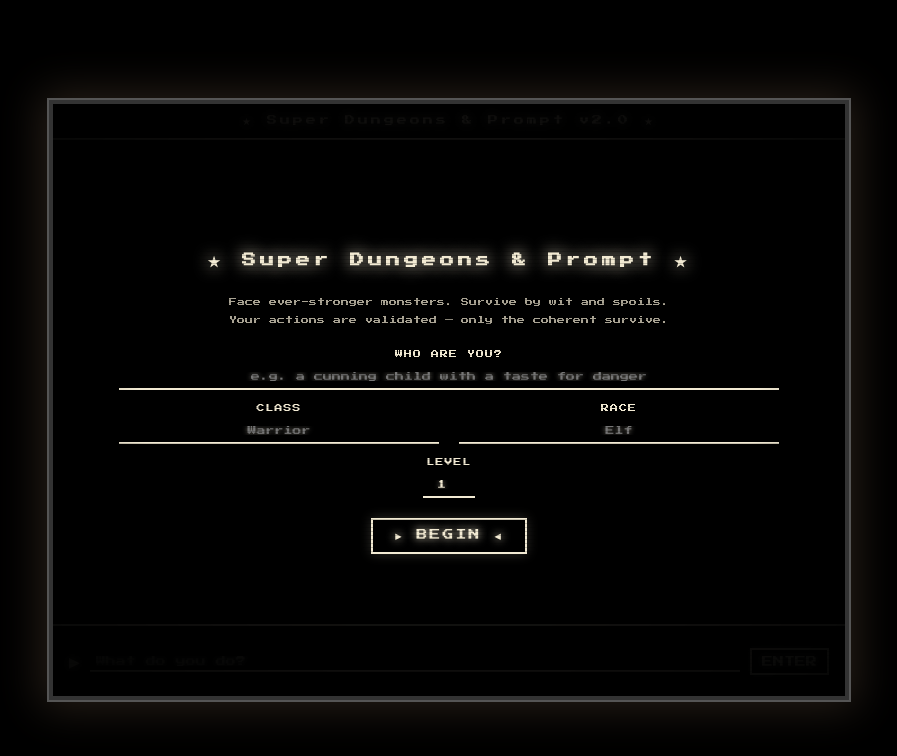
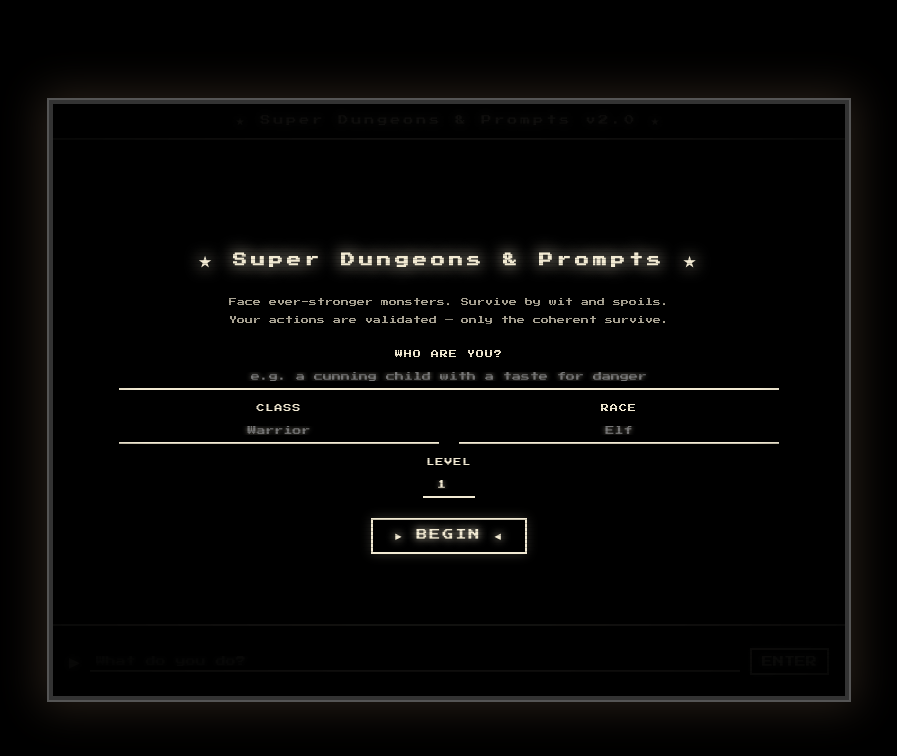
Before and after one commit to Ferre18/s16-challenge, a website: page dungeon-crawler/index.html in a window 1280 px wide. Shown: the whole page, without its empty margins (191-1088 px from the left). Drawn offline with Linux system fonts and the light colour scheme; no server answers.

Commit message:
Readme and name change

```diff
--- a/dungeon-crawler/index.html
+++ b/dungeon-crawler/index.html
@@ -2,7 +2,7 @@
 <html lang="en">
 <head>
   <meta charset="UTF-8" />
-  <title>Super Dungeons & Prompt</title>
+  <title>Super Dungeons & Prompts</title>
   <link href="https://fonts.googleapis.com/css2?family=Press+Start+2P&display=swap" rel="stylesheet" />
   <style>
     *, *::before, *::after { box-sizing: border-box; margin: 0; padding: 0; }
@@ -403,7 +403,7 @@
 
   <!-- START MENU -->
   <div id="start-menu">
-    <h1>★ Super Dungeons & Prompt ★</h1>
+    <h1>★ Super Dungeons & Prompts ★</h1>
     <p>Face ever-stronger monsters. Survive by wit and spoils.<br/>Your actions are validated — only the coherent survive.</p>
 
     <div class="form-grid">
@@ -446,7 +446,7 @@
     <span class="hud-label" id="monster-hp-label">100</span>
   </div>
 
-  <div id="titlebar">★ Super Dungeons & Prompt v2.0 ★</div>
+  <div id="titlebar">★ Super Dungeons & Prompts v2.0 ★</div>
 
   <div id="story-viewport">
     <div id="story-text"></div>
```
Also changed, not shown: README.md.
